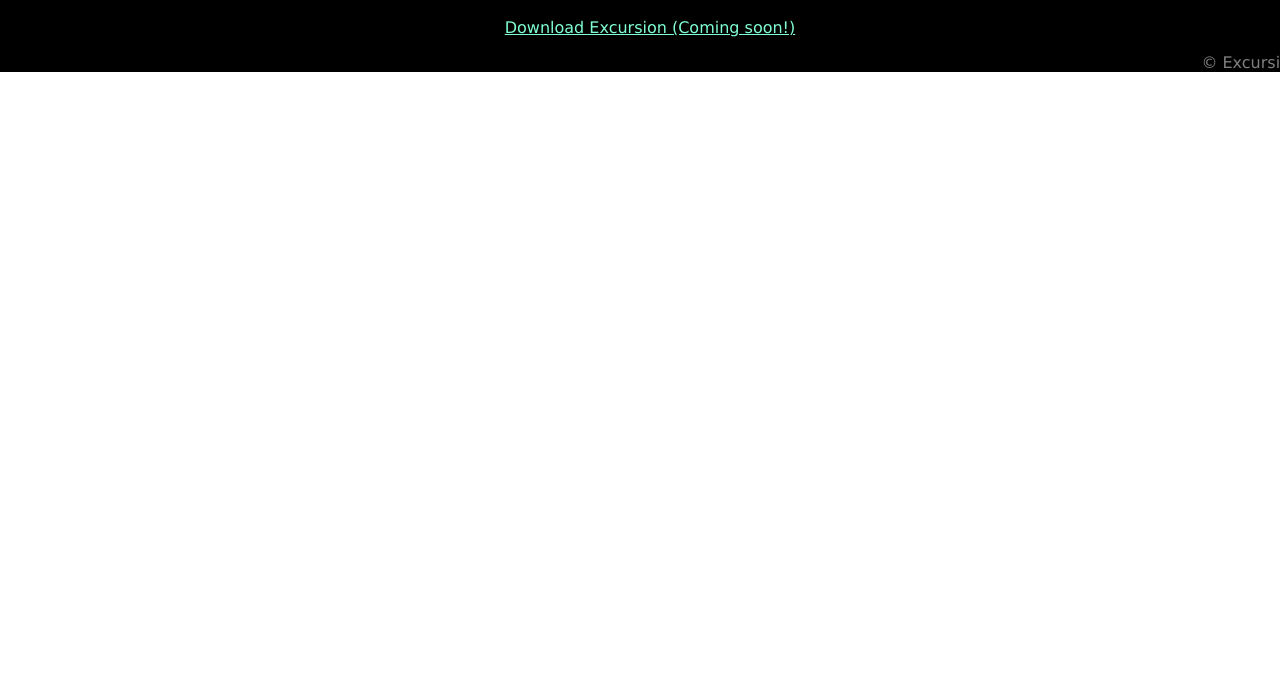
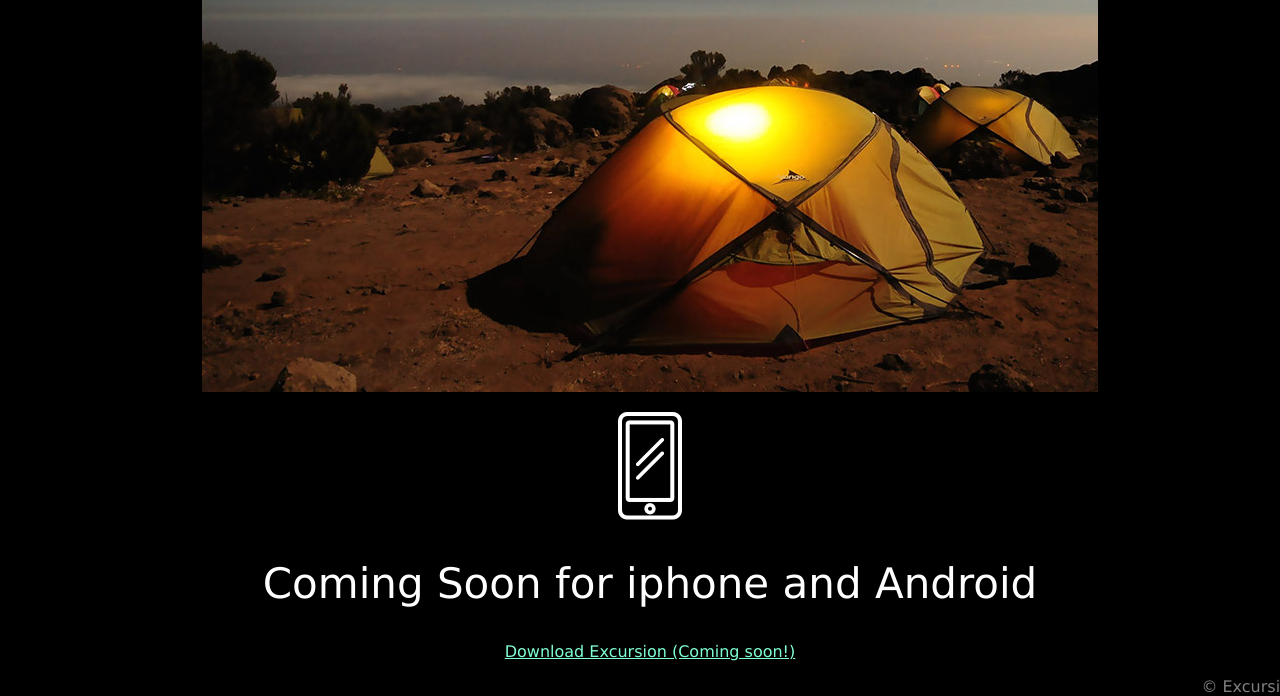
Before and after one commit to wisler9/excursion, a plain HTML site: page index.html in a window 1280 px wide. Shown: the part 596-1292 px from the top of the page. Before the commit the page ends 800 px from the top, so only its background shows below. Drawn offline with Linux system fonts and the light colour scheme.

Commit message:
uploading file

```diff
--- a/index.html
+++ b/index.html
@@ -12,9 +12,9 @@
         <header>
             <h1>Discover hidden places in the world around you</h1>
             <p class="download">Download Excursion (Coming soon!)</p>
-        </header>
+     </header>s
         <section class="iphone">
-            <video src="resources/excursion.mp4"
+            <video src="resources/videos/excursion.mp4"
                 preload="auto"
                 autoplay
                 loop>
@@ -24,11 +24,11 @@
             </h2>
             <p>Excursion remembers places you like, and recommends new points of interest around you.</p>
             <figure>
-                <img src="resources/camp.jpg" alt="Picture of tent in the outdoor">
+                <img src="resources/images/camp.jpg" alt="Picture of tent in the outdoor">
                 <figcaption></figcaption>
             </figure>
             <figure>
-                <img src="resources/phone.webp" alt="miniature iphone icon">
+                <img src="resources/images/phone.webp" alt="miniature iphone icon">
                 <figcaption></figcaption>
             </figure>
             <h2>Coming Soon for iphone and Android</h2>
--- a/resources/css/style.css
+++ b/resources/css/style.css
@@ -2,7 +2,6 @@ body {
     font-family: Verdana, Geneva, Tahoma, sans-serif;
     text-align: center;
     margin: 0;
-    background-color: hsl(hue, saturation, lightness);
 }
 
 .page {
```
